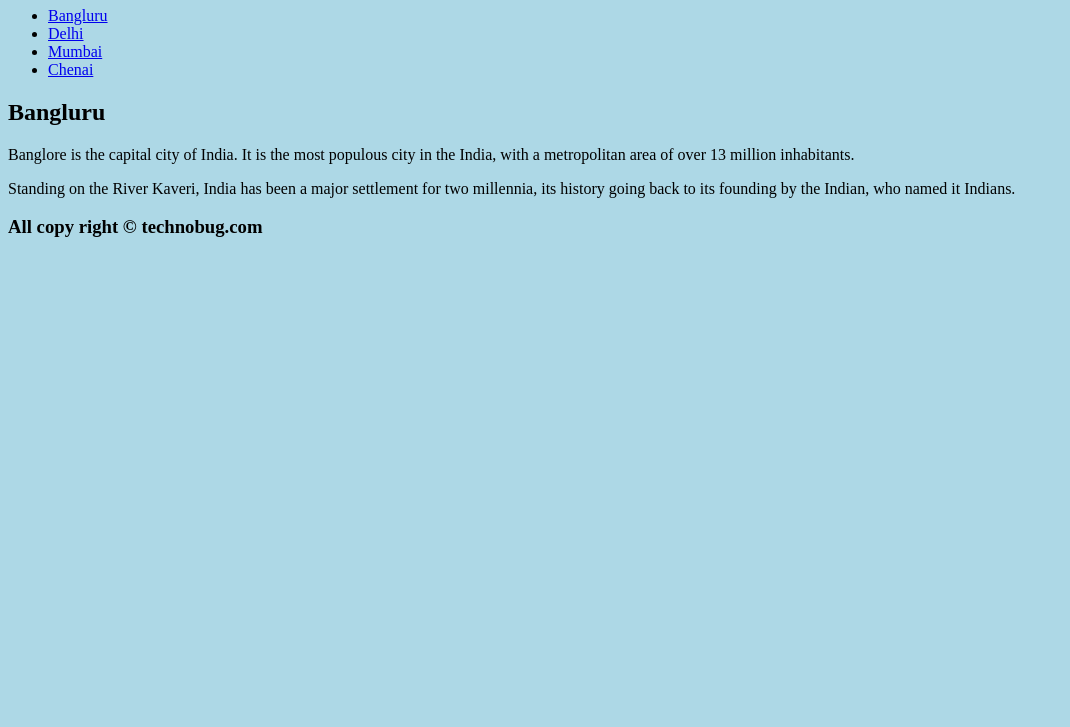
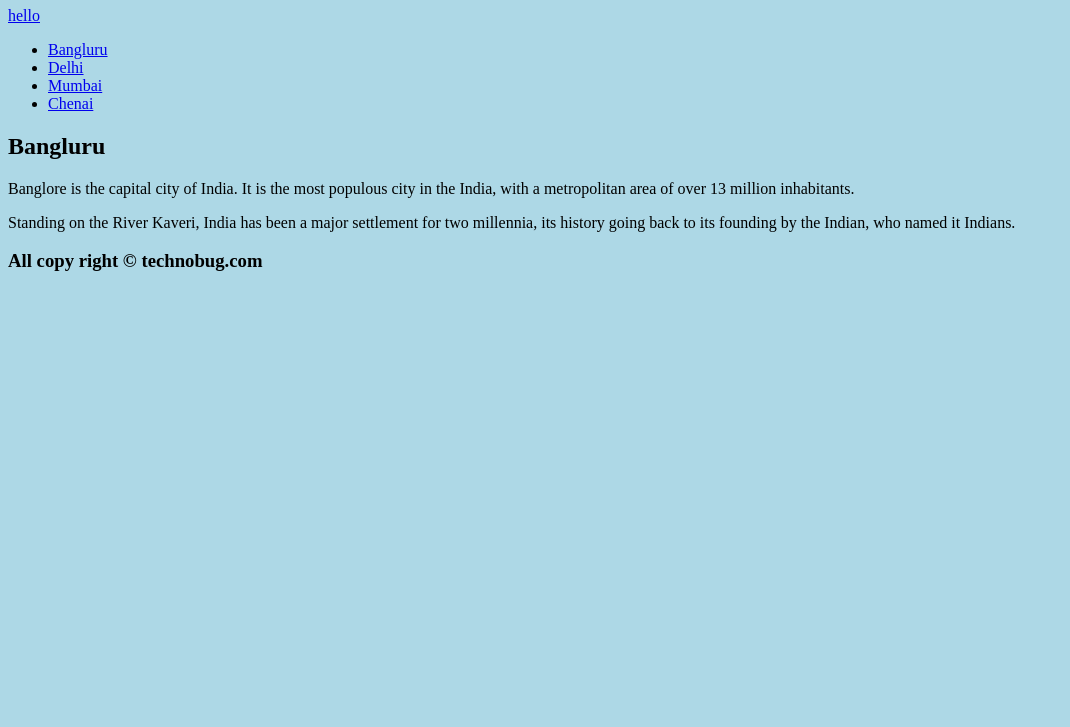
Before and after one commit to varunteri/Web-ui, a plain HTML site: page first.html in a window 1280 px wide. Shown: the part 73-800 px from the top of the page, without its empty margins (0-1070 px from the left). Drawn offline with Linux system fonts and the light colour scheme; files that its build step writes are made by us from their sources; files whose address does not match are found by name.

Commit message:
initial commit

```diff
--- a/first.html
+++ b/first.html
@@ -10,7 +10,7 @@
     <div class="containar">
             <header>
                     <h1>City Gallery</h1>
-                    <a href="#hello" />
+                    <a href="#hello" >hello</a>
              </header>
              <nav>
                     <ul>
```
